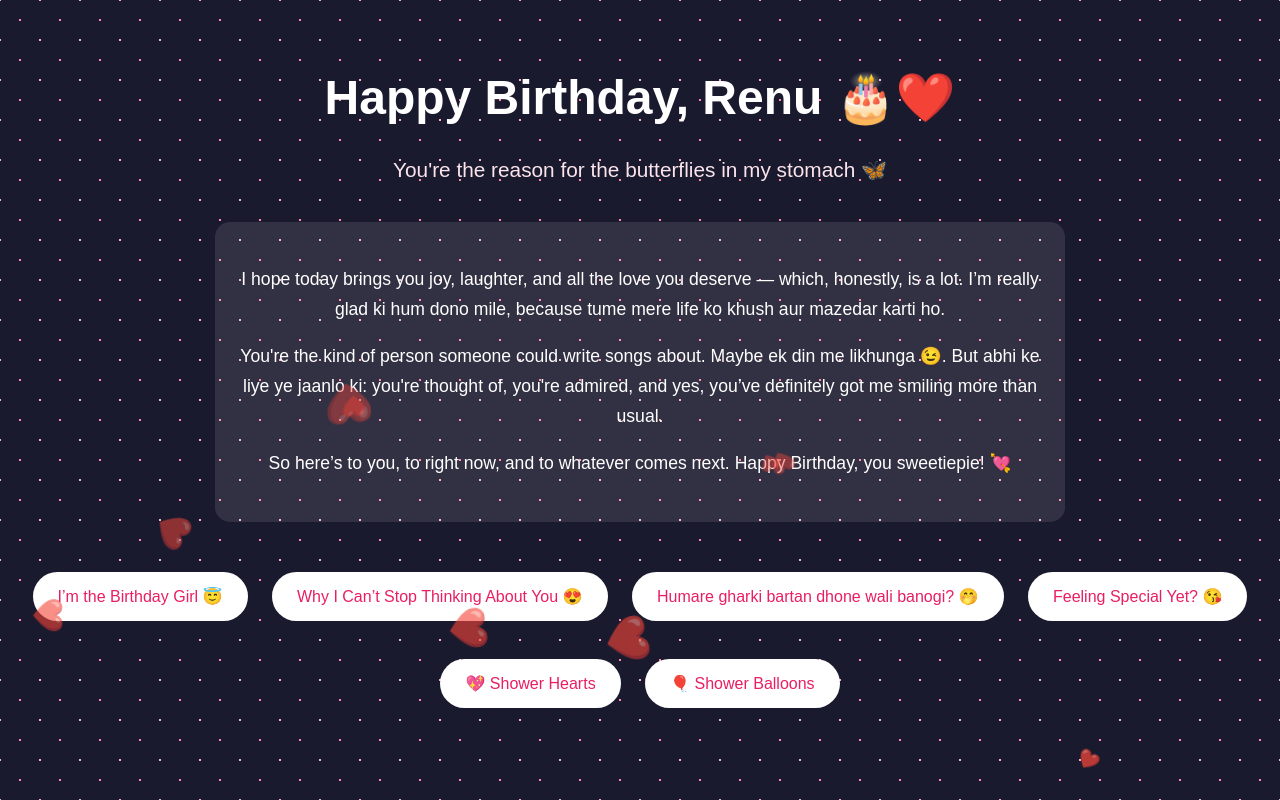
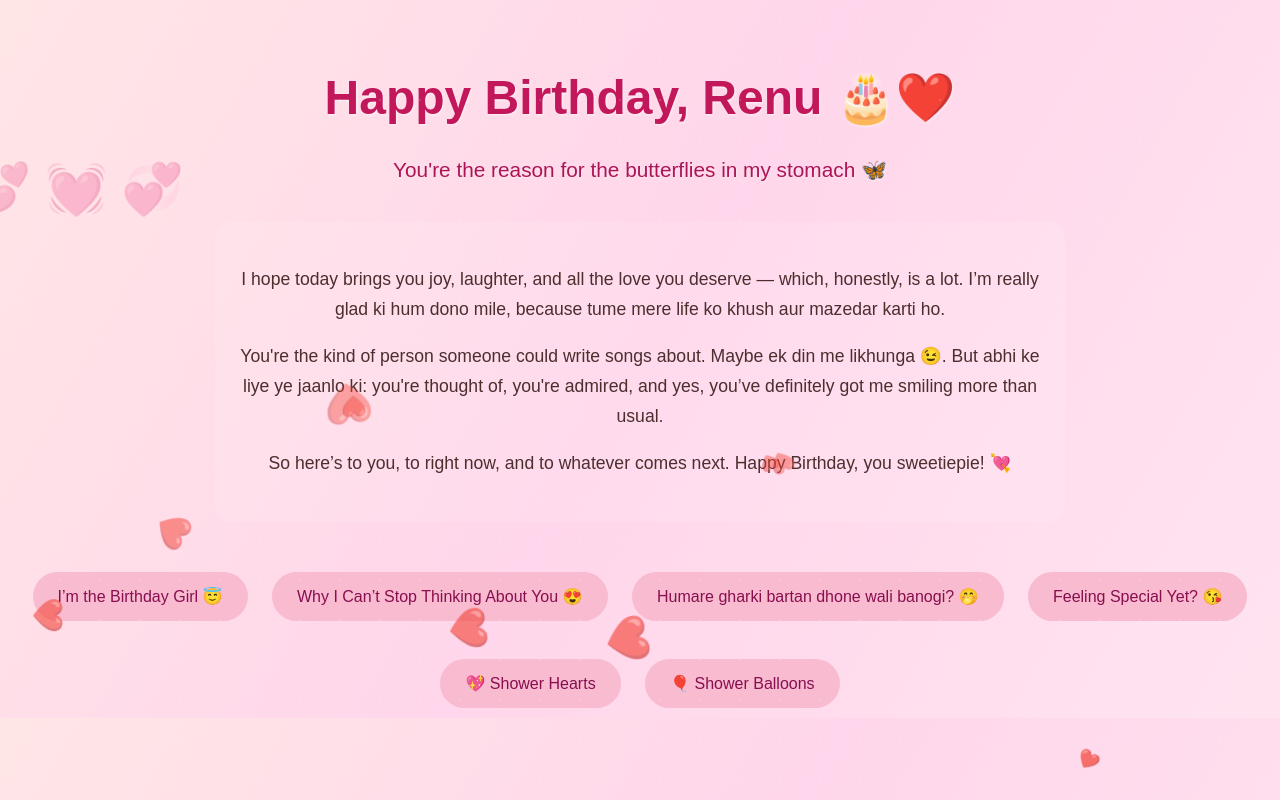
Before and after one commit to SamOnTheBus/birthday, a plain HTML site: page index.html in a window 1280 px wide. Drawn offline with Linux system fonts and the light colour scheme.

Commit message:
index.html
changed bg and text colors

```diff
--- a/index.html
+++ b/index.html
@@ -8,17 +8,63 @@
   margin: 0;
   padding: 0;
   font-family: 'Arial', sans-serif;
-    background: #1a1a2e;
-    color: #fff;
+  background: linear-gradient(120deg, #ffe6e6, #ffd6eb, #ffe4f0);
+  color: #4b2e2e;
   text-align: center;
   overflow-x: hidden;
   position: relative;
-    background-image:
-        radial-gradient(#ff8aab 1px, transparent 1px),
-        radial-gradient(#ffb3c6 1px, transparent 1px);
+}
+
+/* Starfield background */
+body::before {
+  content: '';
+  position: fixed;
+  top: 0;
+  left: 0;
+  width: 100%;
+  height: 100%;
+  background: transparent;
+  pointer-events: none;
+  z-index: 0;
+  background-image: radial-gradient(white 1px, transparent 1px);
   background-size: 40px 40px;
-    background-position: 0 0, 20px 20px;
+  opacity: 0.15;
+  animation: twinkle 5s infinite ease-in-out;
 }
+
+/* Animated floating background hearts */
+body::after {
+  content: '💖 💗 💕 💓 💞';
+  position: fixed;
+  width: 100%;
+  height: 100%;
+  top: 20%;
+  left: 0;
+  font-size: 50px;
+  color: rgba(255, 182, 193, 0.3);
+  animation: floatHearts 20s linear infinite;
+  white-space: nowrap;
+  pointer-events: none;
+  z-index: 0;
+}
+
+/* Twinkling stars animation */
+@keyframes twinkle {
+  0%, 100% { opacity: 0.15; }
+  50% { opacity: 0.3; }
+}
+
+/* Floating hearts animation */
+@keyframes floatHearts {
+  0% {
+    transform: translateX(-100%);
+  }
+  100% {
+    transform: translateX(100%);
+  }
+}
+
+
 
 
     .floating-heart {
@@ -45,18 +91,22 @@
 
     @media (max-width: 600px) {
     h1 {
-        font-size: 2.4em;
+    margin-top: 70px;
+    font-size: 3em;
+    color: #c2185b; /* romantic rose red */
     }
 
     h2 {
     font-size: 1.3em;
+    font-weight: 300;
+    color: #ad1457; /* deep soft pink */
     }
 
     .message, .fun-message {
-        font-size: 1.3em;
-        padding: 25px;
-        line-height: 1.8;
+    background-color: rgba(255, 255, 255, 0.85); /* soft white box */
+    color: #4b2e2e;
     }
+
 
     button {
         font-size: 1.3em;
@@ -78,14 +128,17 @@
     h1 {
     margin-top: 70px;
     font-size: 3em;
-      color: #fff;
+    color: #c2185b; /* deep rose pink */
+    text-shadow: 1px 1px 2px #fff3f7;
     }
 
     h2 {
     font-size: 1.3em;
     font-weight: 300;
-      color: #fce4ec;
+    color: #ad1457; /* soft berry tone */
+    text-shadow: 1px 1px 2px #ffe6f0;
     }
+
 
     .message, .fun-message {
       background-color: rgba(255, 255, 255, 0.1);
@@ -110,8 +163,8 @@
       margin: 10px;
       padding: 15px 25px;
       font-size: 1em;
-      background-color: #fff;
-      color: #e91e63;
+      background-color: #f8bbd0; /* baby pink */
+      color: #880e4f;
       border: none;
       border-radius: 25px;
       cursor: pointer;
@@ -119,7 +172,7 @@
     }
 
     button:hover {
-      background-color: #e91e63;
+        background-color: #c2185b;
         color: #fff;
     }
 
```
Lines whose indentation alone changed are shown as unchanged.
